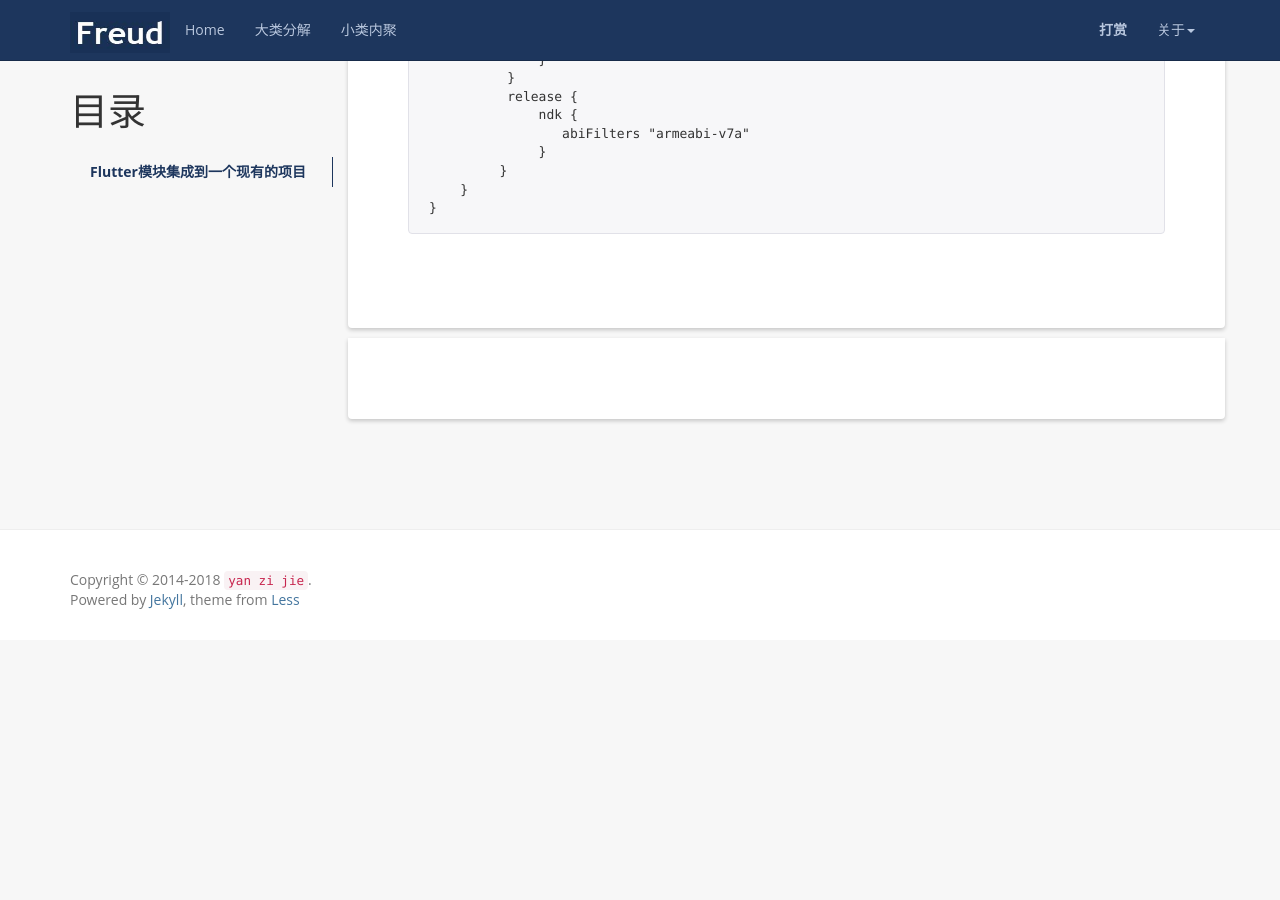
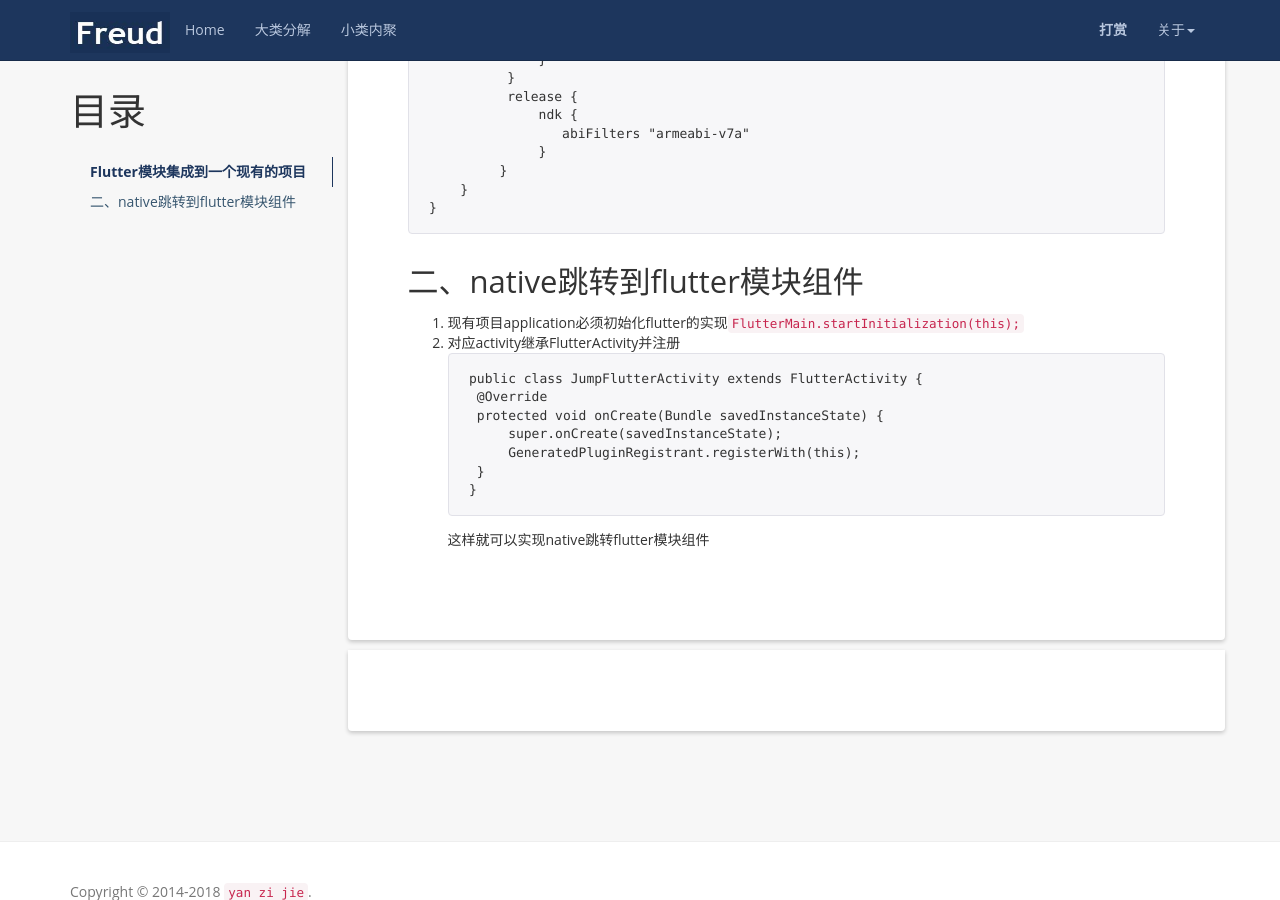
Before and after one commit to nishibaiyang/yanzijie_blog, a Jekyll site: the page built from _posts/2018-10-09-Flutter试驾-集成flutter到现有项目中.md, in a window 1280 px wide and 900 px high, scrolled down 1195 px. Built offline with Jekyll 4.4.1, drawn with Linux system fonts in a browser that asks for light colours; nearby versions of some CDN libraries; comment, search, counter and statistics services are not loaded; before the commit the page ends 1835 px from its top, so only the background shows below that.

Commit message:
Update 2018-10-09-Flutter试驾-集成flutter到现有项目中.md

````diff
--- a/_posts/2018-10-09-Flutter试驾-集成flutter到现有项目中.md
+++ b/_posts/2018-10-09-Flutter试驾-集成flutter到现有项目中.md
@@ -65,6 +65,23 @@ android{
 }
 ```
 
+## 二、native跳转到flutter模块组件
+
+1. 现有项目application必须初始化flutter的实现``` FlutterMain.startInitialization(this); ```
+2. 对应activity继承FlutterActivity并注册
+```
+public class JumpFlutterActivity extends FlutterActivity {
+    @Override
+    protected void onCreate(Bundle savedInstanceState) {
+        super.onCreate(savedInstanceState);
+        GeneratedPluginRegistrant.registerWith(this);
+    }
+}
+```
+这样就可以实现native跳转flutter模块组件
+
+
+
 
 [jekyll]:      http://jekyllrb.com
 [jekyll-gh]:   https://github.com/jekyll/jekyll
````
